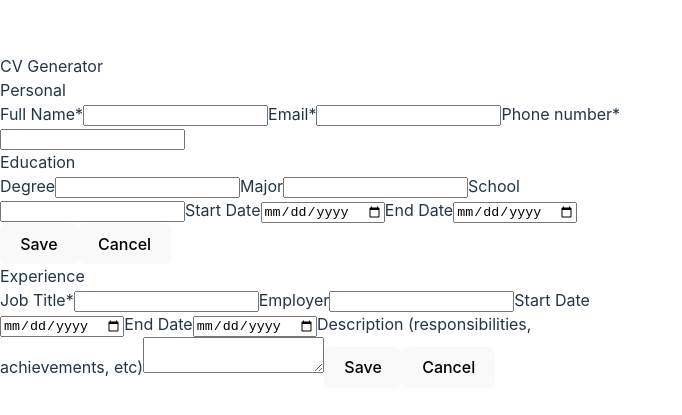
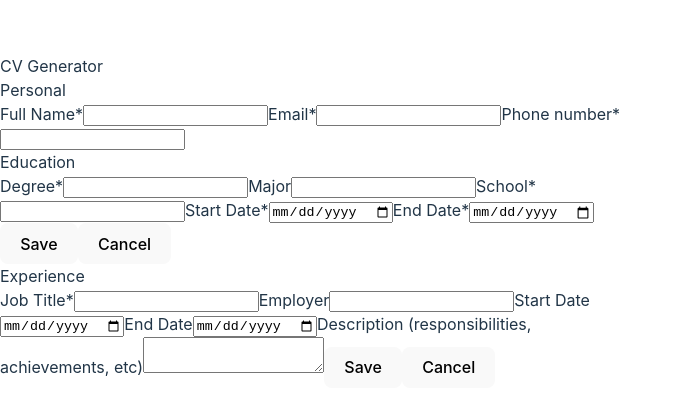
Before and after one commit to otomdee/CV-app, a React (Vite) app: page / in a window 1280 px wide. Shown: the part 179-594 px from the top of the page, without its empty margins (0-682 px from the left). Built offline with nearby package versions, Linux system fonts and the light colour scheme.

Commit message:
add CV education form submit

```diff
--- a/src/App.jsx
+++ b/src/App.jsx
@@ -2,11 +2,14 @@ import { useState } from 'react'
 import EditComps from './editComps'
 import './App.css'
 import CVPage from './CVPage'
+import CVEducation from './CVEducation'
 
 function App() {
 
   //use App state
   const [nameText, setText] = useState(["","",""]);
+  const [eduArr, setEduArr] = useState([]);
+
 
   function handleNameChange(event, id) {
 
@@ -17,6 +20,14 @@ function App() {
 }
 
 
+  function handleEduChange(event, eduObj) {
+
+    let newArr = [...eduArr];
+    newArr.push(< CVEducation eduObj={eduObj} />)
+
+    setEduArr(newArr);
+  }
+
   return (
       <div className='main'>
         <div className='editDiv'>
@@ -24,12 +35,15 @@ function App() {
           < EditComps
           nameText={nameText}
           handleNameChange={handleNameChange}
+          handleEduChange={handleEduChange}
           />
         </div>
 
         <div className='cvDiv'>
           <CVPage
-          nameText={nameText}/>
+          nameText={nameText}
+          eduArr={eduArr}
+          />
         </div>
        </div>
   )
--- /dev/null
+++ b/src/CVEducation.jsx
@@ -0,0 +1,17 @@
+export default function CVEducation({eduObj}) {
+
+    let startDate = new Date(eduObj.startDate);
+    startDate = startDate.toLocaleString('en-US', { month: 'short', year: 'numeric' });
+
+    let endDate = new Date(eduObj.endDate);
+    endDate = endDate.toLocaleString('en-US', { month: 'short', year: 'numeric' });
+
+    return (
+        <div>
+            <h1>Education</h1>
+            <span>{startDate + "-" + endDate}</span>
+            <span>{eduObj.degree + "(" + eduObj.major + ")"}</span>
+            <span>{eduObj.school}</span>
+        </div>
+    )
+}
--- a/src/CVPage.jsx
+++ b/src/CVPage.jsx
@@ -1,10 +1,14 @@
-export default function CVPage({nameText}) {
+export default function CVPage({nameText, eduArr}) {
     return (
         <div className="cvPage">
             <div className="cvName">
-                <span>{nameText}</span>
-                <span></span>
-                <span></span>
+                <span className="fullNameDiv">{nameText[0]}</span>
+                <span className="emailDiv">{nameText[1]}</span>
+                <span className="phoneDiv">{nameText[2]}</span>
+            </div>
+
+            <div className="eduArrs">
+                {eduArr}
             </div>
         </div>
     )
--- a/src/EditComps.jsx
+++ b/src/EditComps.jsx
@@ -2,7 +2,7 @@ import Personal from "./Personal"
 import Education from "./Education"
 import Experience from "./Experience"
 
-export default function EditComps({nameText, handleNameChange}) {
+export default function EditComps({nameText, handleNameChange, handleEduChange}) {
 
 
     return (
@@ -10,7 +10,7 @@ export default function EditComps({nameText, handleNameChange}) {
         <Personal
         nameText={nameText}
         handleNameChange={handleNameChange} />
-        <Education/>
+        <Education handleEduChange={handleEduChange}/>
         <Experience />
         </div>
     )
--- a/src/Education.jsx
+++ b/src/Education.jsx
@@ -1,20 +1,55 @@
-export default function Education() {
+import { useState } from "react";
+
+export default function Education({handleEduChange}) {
+
+    const [formValues, setFormValues] = useState({degree:"", major:"", school:"", startDate: "", endDate:""});
+
+    function handleSubmit(event) {
+
+        event.preventDefault();
+        //create eduobj
+        let eduObj = {...formValues};
+        //call handleEduchange with it
+        handleEduChange(event, eduObj);
+
+        setFormValues({degree:"", major:"", school:"", startDate: "", endDate:""});
+    }
+
+    function handleCancel() {
+        setFormValues({degree:"", major:"", school:"", startDate: "", endDate:""});
+    }
+
     return (
-        <form id="educationForm">
+        <form id="educationForm" onSubmit={handleSubmit}>
             <header>Education</header>
-            <label htmlFor="degree">Degree</label>
-            <input type="text" className="degree" id="degree"/>
+
+            <label htmlFor="degree">Degree*</label>
+            <input type="text" className="degree" id="degree" required
+            value={formValues.degree}
+            onChange={(event) => setFormValues({...formValues, degree: event.target.value})}/>
+
             <label htmlFor="major">Major</label>
-            <input type="text" className="major" id="major"/>
-            <label htmlFor="school">School</label>
-            <input type="text" className="school" id="school" />
-            <label htmlFor="schoolStart">Start Date</label>
-            <input type="date" id="schoolStart"/>
-            <label htmlFor="endDate">End Date</label>
-            <input type="date" id="endDate"/>
+            <input type="text" className="major" id="major"
+            value={formValues.major}
+            onChange={(event) => setFormValues({...formValues, major: event.target.value})}/>
+
+            <label htmlFor="school">School*</label>
+            <input type="text" className="school" id="school" required
+            value={formValues.school}
+            onChange={(event) => setFormValues({...formValues, school: event.target.value})}/>
+
+            <label htmlFor="schoolStart">Start Date*</label>
+            <input type="date" id="schoolStart" required
+            value={formValues.startDate}
+            onChange={(event) => setFormValues({...formValues, startDate: event.target.value})}/>
+
+            <label htmlFor="endDate">End Date*</label>
+            <input type="date" id="endDate" required
+            value={formValues.endDate}
+            onChange={(event) => setFormValues({...formValues, endDate: event.target.value})}/>
 
             <button id="educationSubmit" type="submit">Save</button>
-            <button id="educationCancel">Cancel</button>
+            <button id="educationCancel"onClick={handleCancel}>Cancel</button>
         </form>
     )
 }
```
